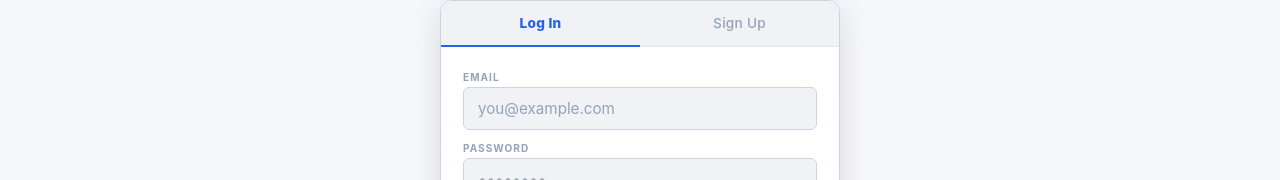
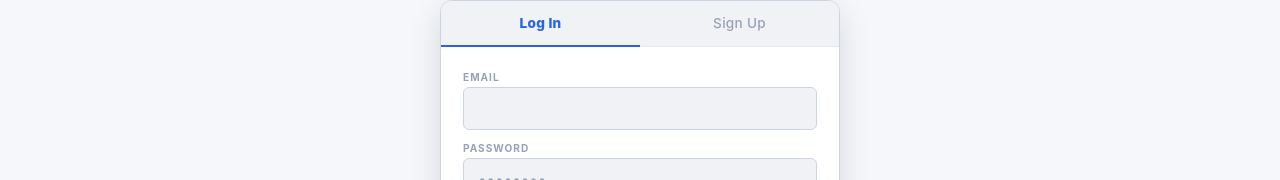
Before and after one commit to 88arya/wagerwolf, a Next.js app in the folder frontend/: page / in a window 1280 px wide. Shown: the part 268-448 px from the top of the page. Built offline with nearby package versions, Linux system fonts and the light colour scheme; no server answers.

Commit message:
update claude md session handoff

```diff
--- a/frontend/app/forgot-password/page.tsx
+++ b/frontend/app/forgot-password/page.tsx
@@ -56,7 +56,6 @@ export default function ForgotPasswordPage() {
                   <div className="label">Email</div>
                   <input
                     type="email"
-                    placeholder="you@example.com"
                     value={email}
                     onChange={(e) => setEmail(e.target.value)}
                     required
--- a/frontend/app/page.tsx
+++ b/frontend/app/page.tsx
@@ -145,7 +145,6 @@ export default function AuthPage() {
                 <div className="label">Email</div>
                 <input
                   type="email"
-                  placeholder="you@example.com"
                   value={form.email}
                   onChange={(e) => setForm({ ...form, email: e.target.value })}
                   required
```
Also changed, not shown: 1 other file (tests, documents, lock files or other folders).
